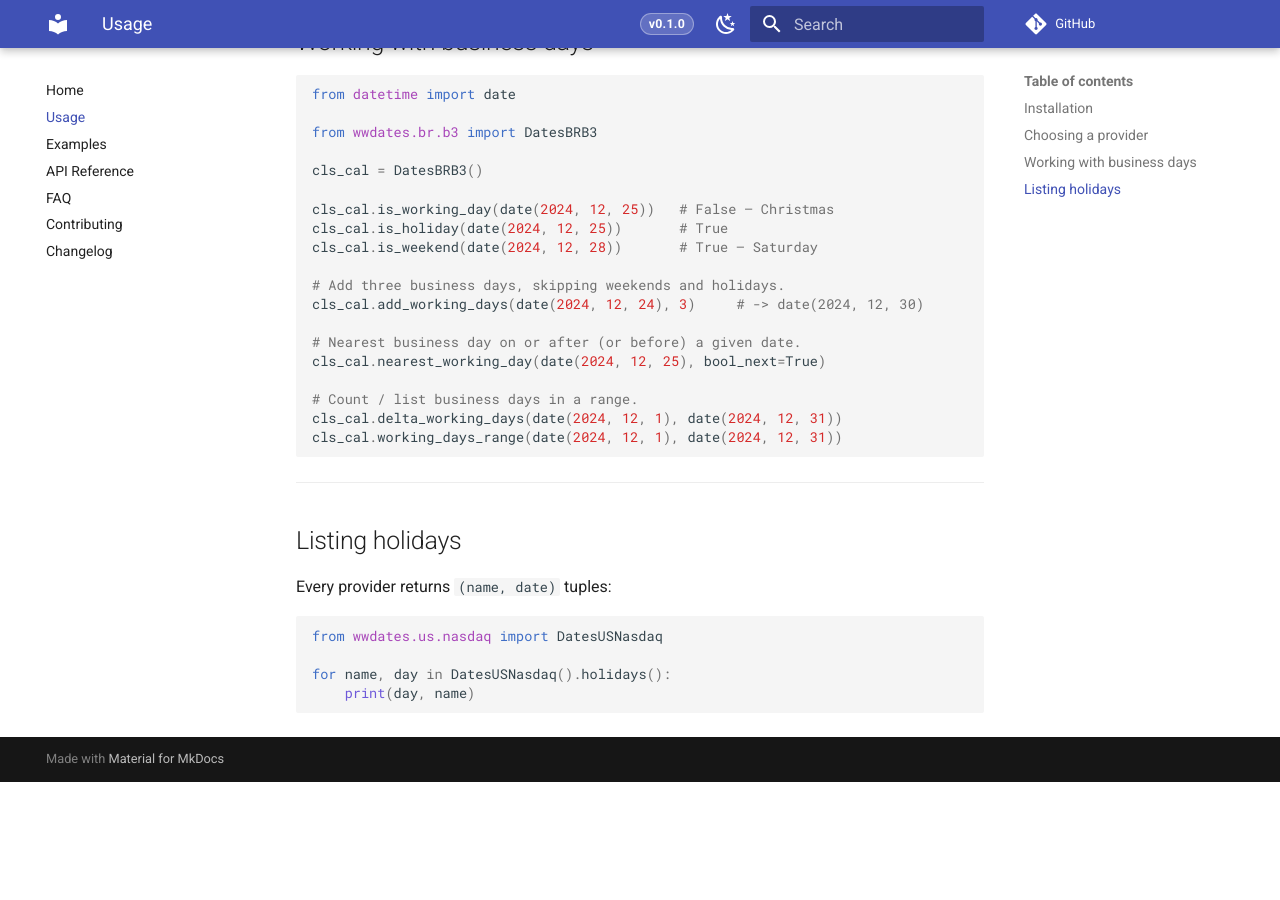
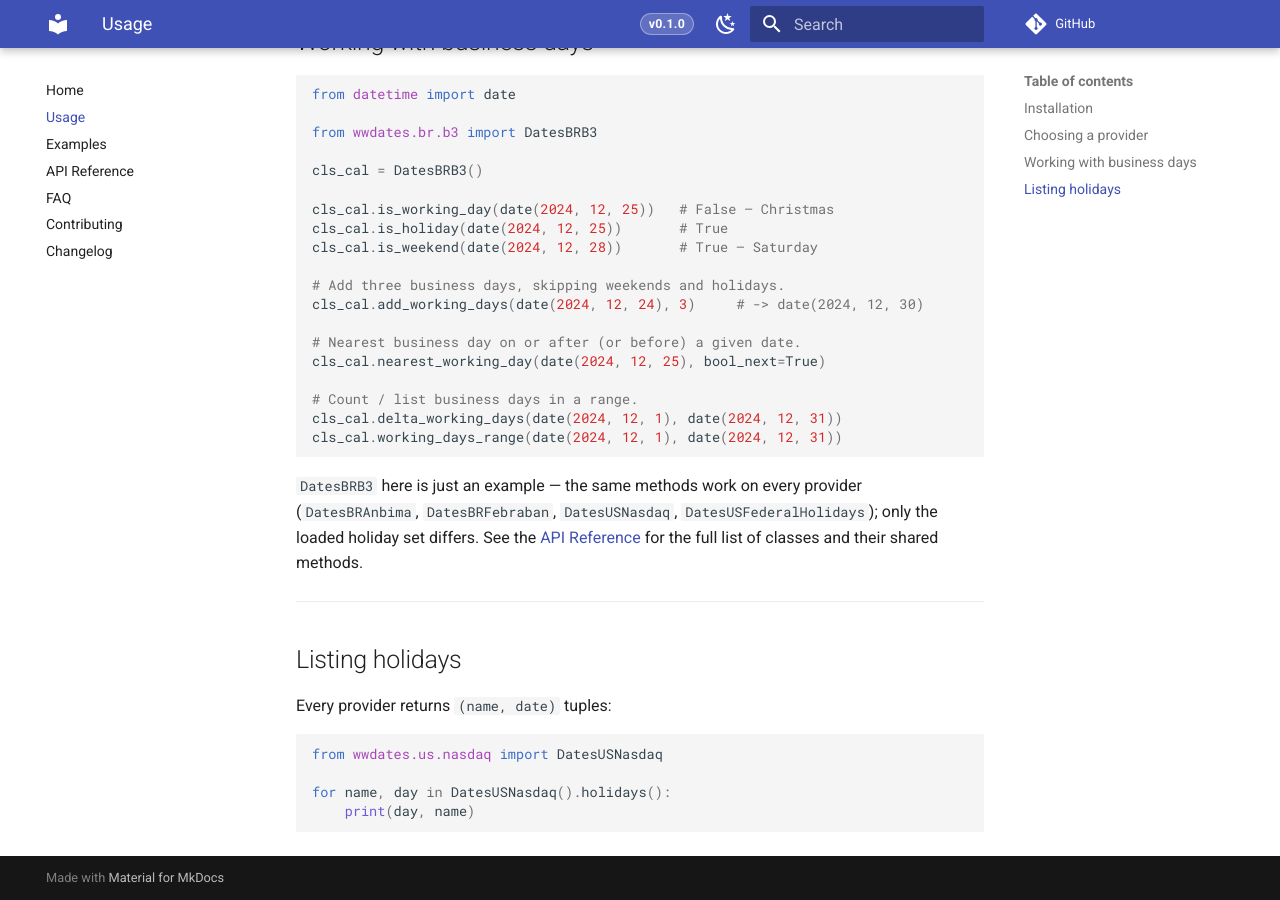
Before and after one commit to guilhermegor/wwdates, an MkDocs documentation site: the page built from docs/usage.md, in a window 1280 px wide and 900 px high, scrolled down 1151 px. Built offline with MkDocs 1.6.1 and Material for MkDocs 9.7.7, drawn with Linux system fonts in a browser that asks for light colours; comment, search, counter and statistics services are not loaded; before the commit the page ends 1933 px from its top, so only the background shows below that.

Commit message:
docs: note other providers in Usage; de-URL scraper docstring examples
- Usage: clarify DatesBRB3 is one example; the shared methods work on every
  provider, only the holiday set differs.
- playwright_wd: replace fake example URLs with a placeholder so the
  pre-push URL check does not try to fetch them.

Co-Authored-By: Claude Opus 4.8 <noreply@anthropic.com>

````diff
--- a/docs/usage.md
+++ b/docs/usage.md
@@ -78,6 +78,11 @@ cls_cal.delta_working_days(date(2024, 12, 1), date(2024, 12, 31))
 cls_cal.working_days_range(date(2024, 12, 1), date(2024, 12, 31))
 ```
 
+`DatesBRB3` here is just an example — the same methods work on every provider
+(`DatesBRAnbima`, `DatesBRFebraban`, `DatesUSNasdaq`, `DatesUSFederalHolidays`); only the
+loaded holiday set differs. See the [API Reference](api.md) for the full list of classes and
+their shared methods.
+
 ---
 
 ## Listing holidays
````
Also changed, not shown: README.md (+14 -1 lines), 1 other file.
